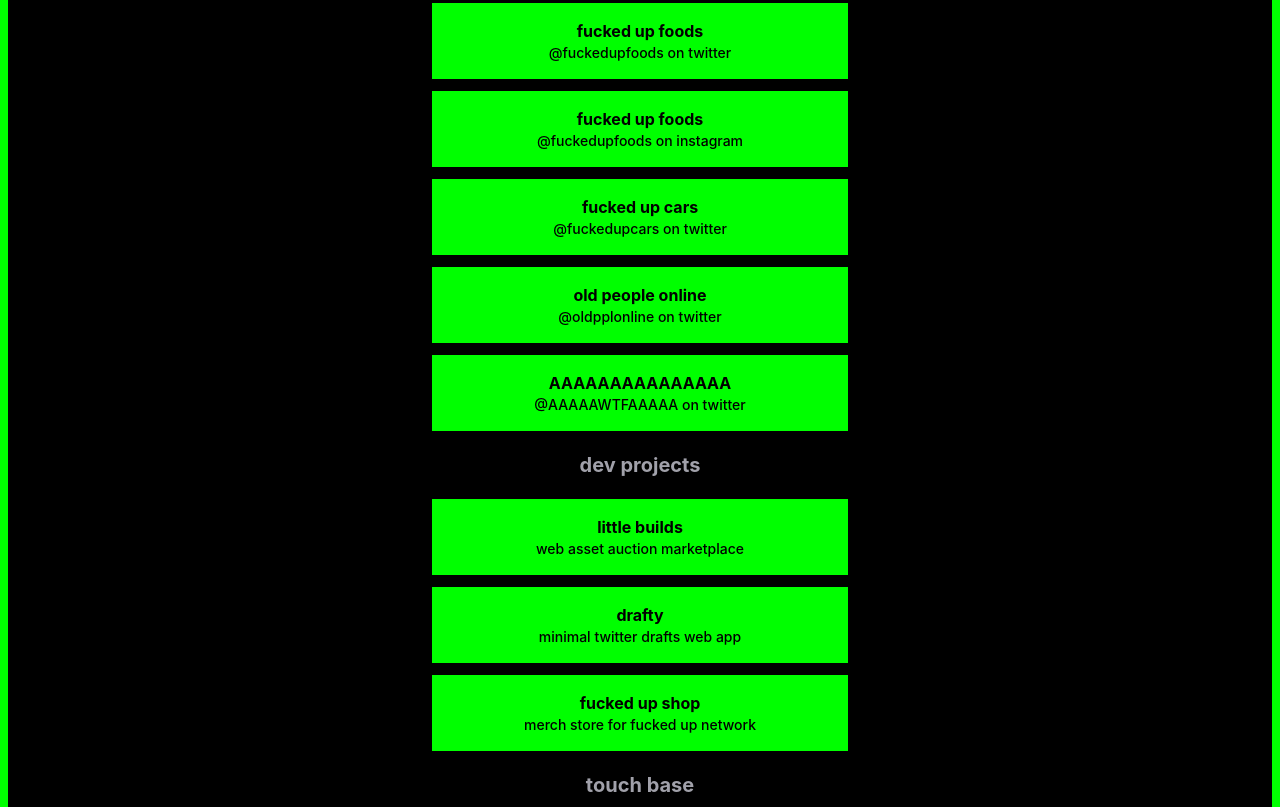
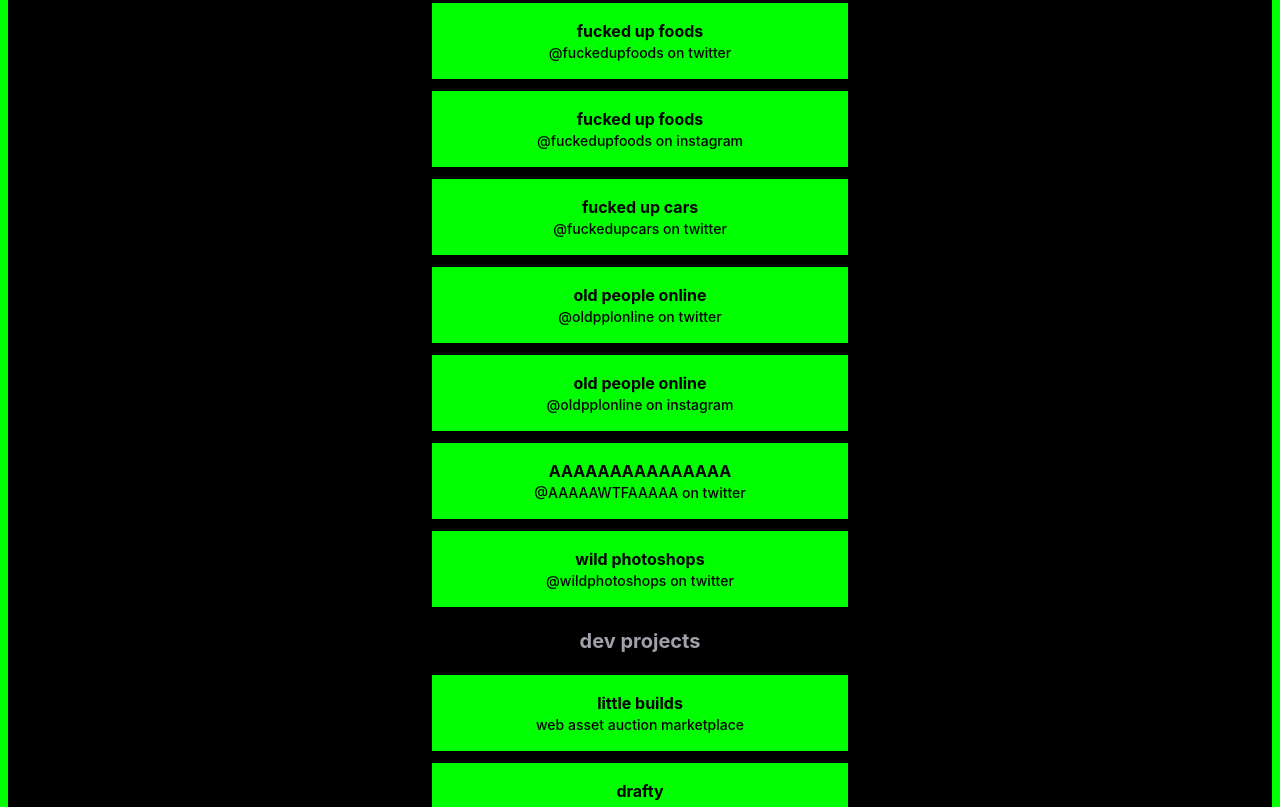
Before and after one commit to jamesfromonline/links.jame.tech, a website built with Vite: page index.html in a window 1280 px wide. Shown: the part 537-1344 px from the top of the page. Built offline with nearby package versions, Linux system fonts and the light colour scheme.

Commit message:
adds new links

```diff
--- a/index.html
+++ b/index.html
@@ -132,6 +132,19 @@
             </a>
         </li>
 
+         <li class='block bg-[#00ff00] w-full h-full shadow-[0_0_0px_#00ff00] hover:shadow-[0_0_20px_#00ff00]'>
+          <a href="https://instagram.com/oldpplonline"
+             class='block w-full h-full'
+             title="old people online on twitter"
+             target="_blank"
+             rel='noreferrer'>
+             old people online
+             <span class="block font-medium text-sm">
+              @oldpplonline on instagram
+             </span>
+            </a>
+        </li>
+
         <li class='block bg-[#00ff00] w-full h-full shadow-[0_0_0px_#00ff00] hover:shadow-[0_0_20px_#00ff00]'>
           <a href="https://twitter.com/AAAAAWTFAAAAA"
              class='block w-full h-full'
@@ -141,6 +154,19 @@
              AAAAAAAAAAAAAAA
              <span class="block font-medium text-sm">
               @AAAAAWTFAAAAA on twitter
+             </span>
+            </a>
+        </li>
+
+        <li class='block bg-[#00ff00] w-full h-full shadow-[0_0_0px_#00ff00] hover:shadow-[0_0_20px_#00ff00]'>
+          <a href="https://twitter.com/wildphotoshops"
+             class='block w-full h-full'
+             title="wild photoshops on twitter"
+             target="_blank"
+             rel='noreferrer'>
+             wild photoshops
+             <span class="block font-medium text-sm">
+              @wildphotoshops on twitter
              </span>
             </a>
         </li>
--- a/tailwind.config.cjs
+++ b/tailwind.config.cjs
@@ -10,6 +10,9 @@
     "./src/*.js",
     "./src/**/*.js"
   ],
+  future: {
+    hoverOnlyWhenSupported: true,
+  },
   theme: {
     extend: {}
   },
```
